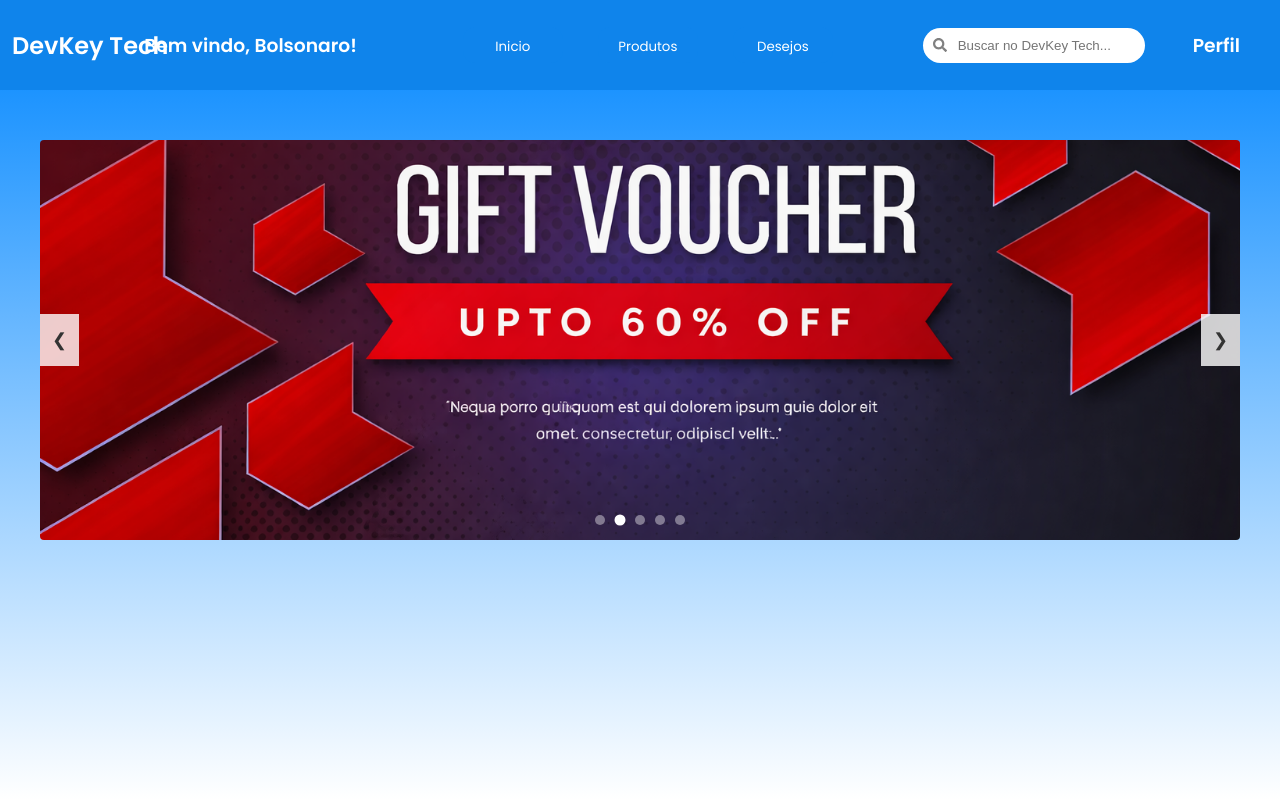
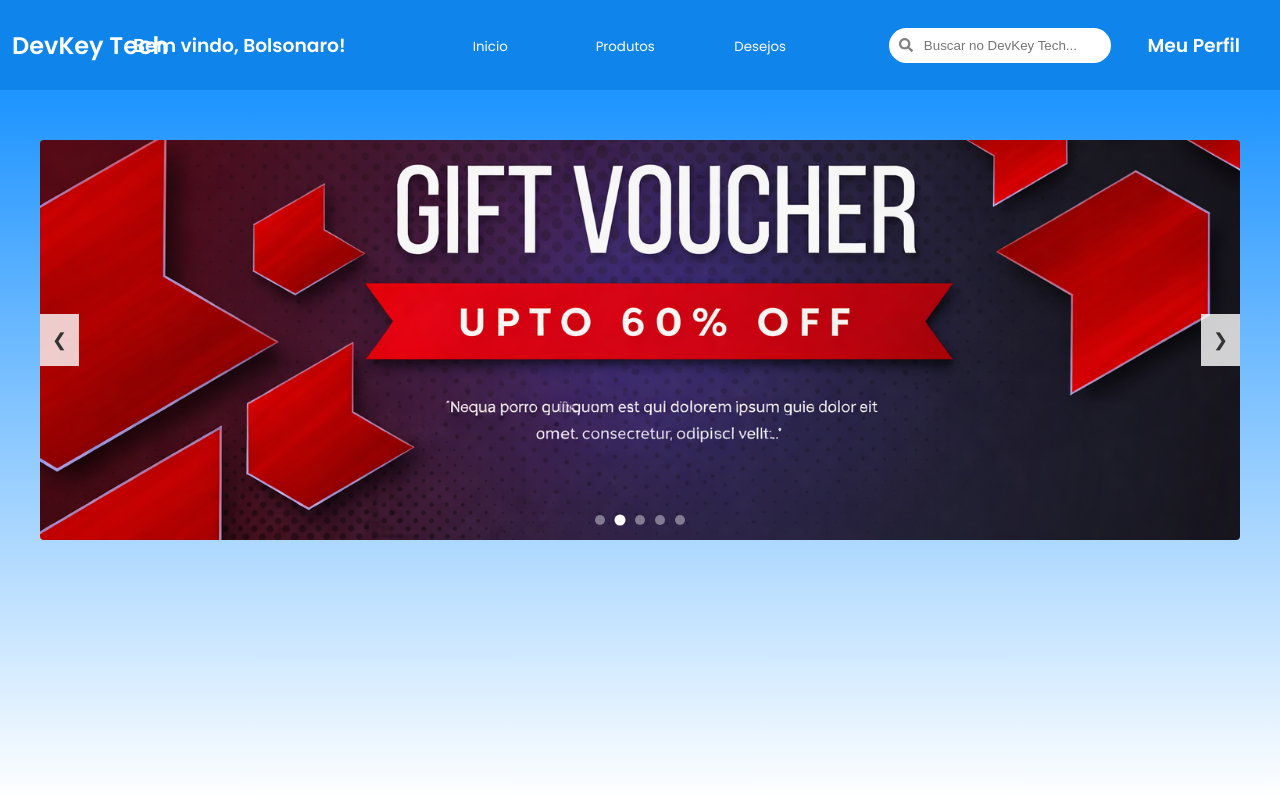
Before and after one commit to EuBrzinn1/devkeytech, a React (Vite) app: page / in a window 1280 px wide. Built offline with nearby package versions, Linux system fonts and the light colour scheme.

Commit message:
Nome do perfil

```diff
--- a/src/components/Header.jsx
+++ b/src/components/Header.jsx
@@ -31,7 +31,7 @@ function Header() {
             </div>
 
             <div className='header-bars'>
-                <h3 className='perfil'>Perfil</h3>
+                <h3 className='perfil'>Meu Perfil</h3>
             </div>
         </header>
     );
```
